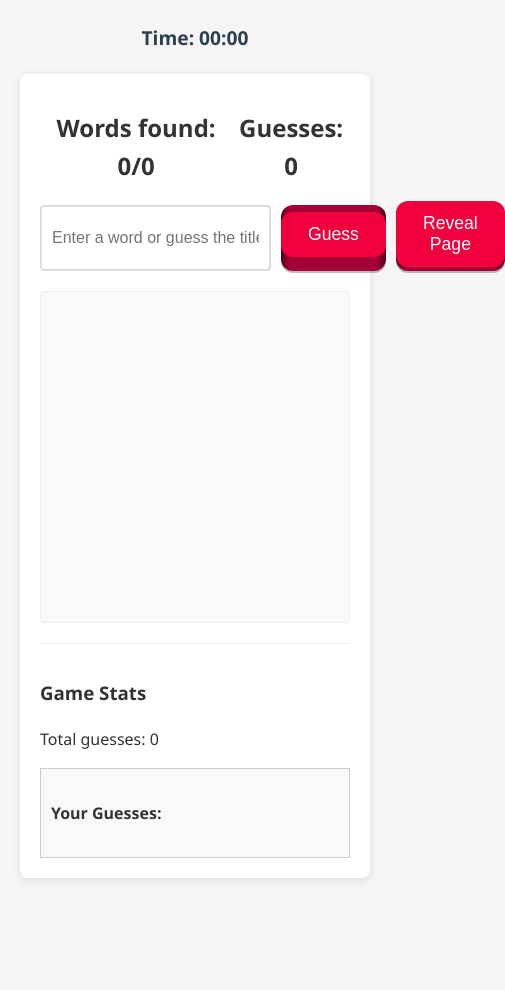
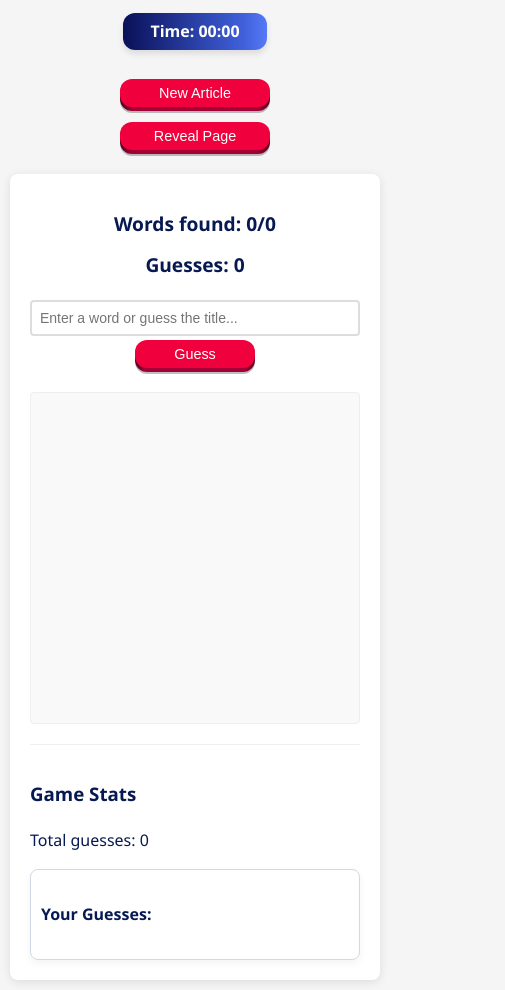
Before and after one commit to SantiagoH10/WikiGuess, a plain HTML site: page index.html in a window 390 px wide. Shown: the part 163-1153 px from the top of the page, 505 px wide, since content can reach past the window. Before the commit the page ends 1061 px from the top, so only its background shows below. Drawn offline with Linux system fonts and the light colour scheme; no server answers.

Commit message:
V2.6 - Improved UI and responsiveness

```diff
--- a/index.html
+++ b/index.html
@@ -8,14 +8,21 @@
 </head>
 <body>
     <header>
-        <button id="new-game-btn">
-            <span class="shadow"></span>
-            <span class="edge"></span>
-            <span class="front text"> New Article </span>
-        </button>
         <h1>WikiGuess</h1>
         <p>Guess the hidden Wikipedia article by entering words! Win by guessing the exact title!</p>
-        <span id="timer">Time: 00:00</span> <!-- Timer element -->
+        <span id="timer">Time: 00:00</span> <!-- Timer element with updated styling -->
+        <div class="button-container">
+            <button id="new-game-btn">
+                <span class="shadow"></span>
+                <span class="edge"></span>
+                <span class="front text">New Article</span>
+            </button>
+            <button id="reveal-btn">
+                <span class="shadow"></span>
+                <span class="edge"></span>
+                <span class="front text">Reveal Page</span>
+            </button>
+        </div>
     </header>
 
     <div class="game-wrapper">
@@ -23,7 +30,7 @@
             <button id="launch-game-btn">
                 <span class="shadow"></span>
                 <span class="edge"></span>
-                <span class="front text"> Launch Game </span>
+                <span class="front text">Launch Game</span>
             </button>
         </div>
         <div class="game-container">
@@ -45,31 +52,27 @@
                 <button id="guess-btn">
                     <span class="shadow"></span>
                     <span class="edge"></span>
-                    <span class="front text"> Guess
-                    </span>
-                </button>
-                <button id="reveal-btn">
-                    <span class="shadow"></span>
-                    <span class="edge"></span>
-                    <span class="front text"> Reveal Page
-                    </span>
+                    <span class="front text">Guess</span>
                 </button>
             </div>
 
             <div class="article-content" id="article-display"></div>
 
             <div class="hint">
-                <span id="hint-text">
-                </span>
+                <span id="hint-text"></span>
             </div>
-
 
             <div class="stats">
                 <h3>Game Stats</h3>
                 <p>Total guesses: <span id="total-guesses">0</span></p>
+                <!-- Enhanced guess-list-container with proper styling -->
                 <div class="guess-list-container">
                     <h4>Your Guesses:</h4>
-                    <div id="guess-list" class="guess-list"></div>
+                    <div id="guess-list" class="guess-list">
+                        <!-- Example of a correct guess item (for reference) -->
+                        <!-- <div class="correct">Example correct guess</div> -->
+                        <!-- <div>Regular guess example</div> -->
+                    </div>
                 </div>
             </div>
         </div>
--- a/style.css
+++ b/style.css
@@ -1,10 +1,23 @@
 /* ==========================================================================
-   Base styles
+   Table of Contents:
+   1. Base Styles
+   2. Layout and Containers
+   3. Form Elements and Controls
+   4. Button Styles
+   5. Game Content
+   6. Timer Styling
+   7. Guesses and Stats
+   8. Loading and Overlay
+   9. Media Queries
    ========================================================================== */
-body {
+
+/* ==========================================================================
+   1. Base Styles
+   ========================================================================== */
+   body {
     font-family: 'Segoe UI', Tahoma, Geneva, Verdana, sans-serif;
     line-height: 1.6;
-    color: #333;
+    color: #071952;
     max-width: 800px;
     margin: 0 auto;
     padding: 20px;
@@ -17,12 +30,11 @@ header {
 }
 
 h1 {
-    color: #2c3e50;
     margin-bottom: 5px;
 }
 
 /* ==========================================================================
-   Layout and Containers
+   2. Layout and Containers
    ========================================================================== */
 .game-wrapper {
     position: relative;
@@ -33,10 +45,12 @@ h1 {
     border-radius: 8px;
     padding: 20px;
     box-shadow: 0 2px 10px rgba(0, 0, 0, 0.1);
+    max-width: 900px;
+    margin: 0 auto;
 }
 
 /* ==========================================================================
-   Form Elements and Controls
+   3. Form Elements and Controls
    ========================================================================== */
 .controls {
     display: flex;
@@ -53,72 +67,7 @@ input {
 }
 
 /* ==========================================================================
-   Game Content
-   ========================================================================== */
-.article-content {
-    background-color: #f9f9f9;
-    padding: 15px;
-    border-radius: 4px;
-    border: 1px solid #eee;
-    min-height: 300px;
-    margin-bottom: 20px;
-    font-size: 17px;
-    line-height: 1.7;
-}
-
-.hidden-word {
-    background-color: #ddd;
-    color: transparent;
-    padding: 2px 4px;
-    margin: 2px;
-    border-radius: 3px;
-    display: inline-block;
-    user-select: none;
-    -webkit-user-select: none;
-    -moz-user-select: none;
-    -ms-user-select: none;
-    text-shadow: none;
-    -webkit-touch-callout: none;
-}
-
-.revealed-word {
-    background-color: #e1f5fe;
-    padding: 2px 4px;
-    margin: 2px;
-    border-radius: 3px;
-    display: inline-block;
-    color: #0277bd;
-}
-
-.game-status {
-    font-size: 1.5rem;
-    font-weight: bold;
-    text-align: center;
-    margin: 10px 0;
-    display: flex;
-    justify-content: space-between;
-    align-items: center;
-    margin-bottom: 15px;
-}
-
-.game-status div {
-    margin: 5px 0;
-}
-
-.hint {
-    margin-top: 10px;
-    font-style: italic;
-    color: #7f8c8d;
-}
-
-.stats {
-    margin-top: 20px;
-    padding-top: 15px;
-    border-top: 1px solid #eee;
-}
-
-/* ==========================================================================
-   Button Styles
+   4. Button Styles
    ========================================================================== */
 button {
     position: relative;
@@ -202,11 +151,19 @@ button:focus:not(:focus-visible) {
     outline: none;
 }
 
-#new-game-btn {
-    position: absolute;
-    top: 20px;
-    right: 20px;
-    z-index: 1000;
+.button-container {
+    display: flex;
+    justify-content: center;
+    flex-wrap: wrap;
+    gap: 20px;
+    margin: 15px 0;
+}
+
+.button-container button {
+    margin: 5px;
+    width: auto;
+    min-width: 140px;
+    max-width: 200px;
 }
 
 #launch-game-btn {
@@ -218,7 +175,177 @@ button:focus:not(:focus-visible) {
 }
 
 /* ==========================================================================
-   Loading and Overlay
+   5. Game Content
+   ========================================================================== */
+.article-content {
+    background-color: #f9f9f9;
+    padding: 15px;
+    border-radius: 4px;
+    border: 1px solid #eee;
+    min-height: 300px;
+    margin-bottom: 20px;
+    font-size: 17px;
+    line-height: 1.7;
+}
+
+.hidden-word {
+    background-color: #ddd;
+    color: transparent;
+    padding: 2px 4px;
+    margin: 2px;
+    border-radius: 3px;
+    display: inline-block;
+    user-select: none;
+    -webkit-user-select: none;
+    -moz-user-select: none;
+    -ms-user-select: none;
+    text-shadow: none;
+    -webkit-touch-callout: none;
+}
+
+.revealed-word {
+    background-color: #e1f5fe;
+    padding: 2px 4px;
+    margin: 2px;
+    border-radius: 3px;
+    display: inline-block;
+    color: #0277bd;
+}
+
+.game-status {
+    font-size: 1.5rem;
+    font-weight: bold;
+    text-align: center;
+    margin: 10px 0 15px;
+    display: flex;
+    justify-content: space-between;
+    align-items: center;
+}
+
+.game-status div {
+    margin: 5px 0;
+}
+
+.hint {
+    margin-top: 10px;
+    font-style: italic;
+    color: #7f8c8d;
+}
+
+/* ==========================================================================
+   6. Timer Styling
+   ========================================================================== */
+#timer {
+    background: linear-gradient(to right, #091057, #4B70F5);
+    color: white;
+    font-size: 1.2rem;
+    font-weight: bold;
+    padding: 8px 16px;
+    border-radius: 12px;
+    display: inline-block;
+    margin: 15px auto;
+    text-align: center;
+    box-shadow: 0 4px 6px rgba(0, 0, 0, 0.1);
+    position: relative;
+    overflow: hidden;
+}
+
+#timer::before {
+    content: '';
+    position: absolute;
+    top: 0;
+    left: -100%;
+    width: 100%;
+    height: 100%;
+    background: linear-gradient(
+        90deg,
+        rgba(255, 255, 255, 0) 0%,
+        rgba(255, 255, 255, 0.2) 50%,
+        rgba(255, 255, 255, 0) 100%
+    );
+    animation: timer-shine 3s infinite;
+}
+
+@keyframes timer-shine {
+    100% {
+        left: 100%;
+    }
+}
+
+/* ==========================================================================
+   7. Guesses and Stats
+   ========================================================================== */
+.stats {
+    margin-top: 20px;
+    padding-top: 15px;
+    border-top: 1px solid #eee;
+}
+
+.guess-list-container {
+    margin-top: 15px;
+    border: 1px solid #d1d9e6;
+    border-radius: 8px;
+    padding: 12px;
+    max-height: 180px;
+    overflow-y: auto;
+    background-color: white;
+    box-shadow: 0 3px 8px rgba(0, 0, 0, 0.05);
+    transition: all 0.3s ease;
+    scrollbar-width: thin;
+    scrollbar-color: #4B70F5 #f0f0f0;
+}
+
+.guess-list-container:hover {
+    box-shadow: 0 5px 12px rgba(0, 0, 0, 0.1);
+}
+
+.guess-list-container::-webkit-scrollbar {
+    width: 8px;
+}
+
+.guess-list-container::-webkit-scrollbar-track {
+    background: #f0f0f0;
+    border-radius: 8px;
+}
+
+.guess-list-container::-webkit-scrollbar-thumb {
+    background-color: #4B70F5;
+    border-radius: 8px;
+    border: 2px solid #f0f0f0;
+}
+
+.guess-list {
+    list-style: none;
+    padding: 0;
+    margin: 0;
+}
+
+.guess-list div {
+    padding: 8px 10px;
+    border-bottom: 1px solid #eaeef6;
+    font-size: 0.95rem;
+    color: #071952;
+    display: flex;
+    align-items: center;
+    transition: background-color 0.2s ease;
+}
+
+.guess-list div:last-child {
+    border-bottom: none;
+}
+
+.guess-list div:hover {
+    background-color: #f5f8ff;
+}
+
+.guess-list div.correct {
+    background-color: #e6fff0;
+    color: #1a7340;
+    font-weight: 500;
+}
+
+/* ==========================================================================
+   8. Loading and Overlay
    ========================================================================== */
 #loading-overlay {
     position: absolute;
@@ -279,32 +406,106 @@ button:focus:not(:focus-visible) {
 }
 
 /* ==========================================================================
-   Game Elements
+   9. Media Queries
    ========================================================================== */
-.guess-list-container {
-    margin-top: 10px;
-    border: 1px solid #ccc;
-    padding: 10px;
-    max-height: 150px;
-    overflow-y: auto;
-    background-color: #f9f9f9;
+@media screen and (max-width: 600px) {
+    body {
+        padding: 10px;
+    }
+
+    .controls {
+        flex-direction: column;
+        gap: 8px;
+    }
+
+    .controls button,
+    .controls button .front {
+        width: auto;
+        min-width: 120px;
+        max-width: 100%;
+        box-sizing: border-box;
+        display: block;
+        text-align: center;
+        margin: 0 auto;
+    }
+
+    .button-container {
+        flex-direction: column;
+        align-items: center;
+        gap: 15px;
+    }
+
+    .button-container button {
+        width: 100%;
+        max-width: 180px;
+        margin: 0;
+    }
+
+    button .front {
+        padding: 8px 16px;
+        font-size: 1rem;
+    }
+
+    .shadow, .edge {
+        width: 100%;
+    }
+
+    .game-status {
+        flex-direction: column;
+        font-size: 1.2rem;
+    }
+
+    input {
+        padding: 8px;
+        font-size: 14px;
+    }
+
+    #timer {
+        font-size: 1rem;
+        padding: 6px 12px;
+        width: 120px;
+        margin: 10px auto;
+    }
+
+    .guess-list-container {
+        max-height: 150px;
+        margin-top: 12px;
+        padding: 10px;
+    }
+
+    .guess-list div {
+        padding: 6px 8px;
+        font-size: 0.9rem;
+    }
 }
 
-.guess-list {
-    list-style: none;
-    padding: 0;
-    margin: 0;
+@media screen and (max-width: 400px) {
+    button .front {
+        padding: 6px 10px;
+        font-size: 0.9rem;
+    }
+
+    .button-container button {
+        max-width: 150px;
+    }
+
+    .guess-list-container {
+        max-height: 120px;
+    }
 }
 
-.guess-list div {
-    padding: 5px 0;
-    border-bottom: 1px solid #ddd;
+@media screen and (max-width: 320px) {
+    .button-container {
+        gap: 10px;
+    }
+
+    .button-container button {
+        max-width: 130px;
+    }
 }
 
-#timer {
-    font-size: 1.2rem;
-    font-weight: bold;
-    color: #2c3e50;
-    margin-top: 10px;
-    display: inline-block;
+@media screen and (min-width: 1200px) {
+    .game-container {
+        max-width: 1100px;
+    }
 }
```
Also changed, not shown: game.js (+3 -5 lines).
